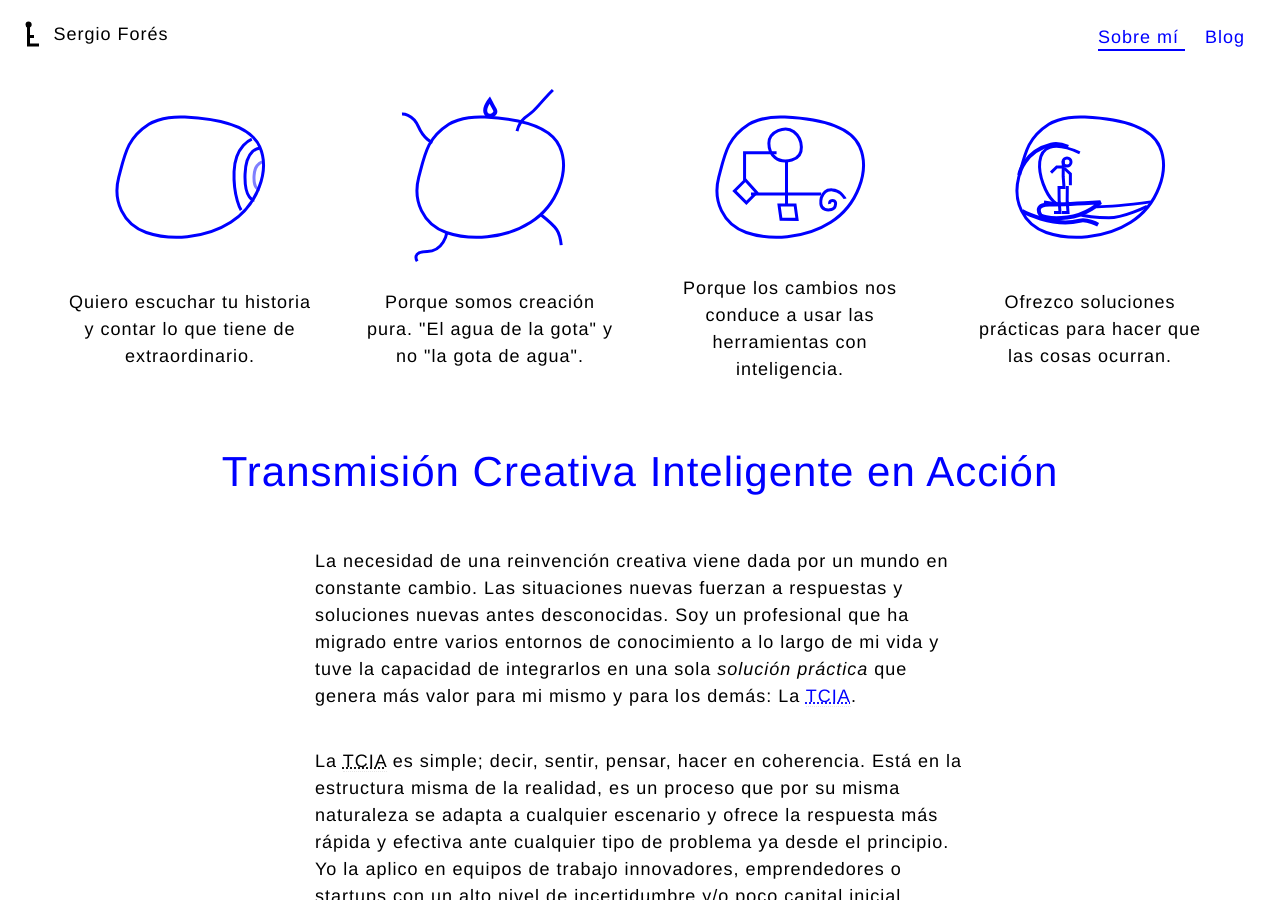
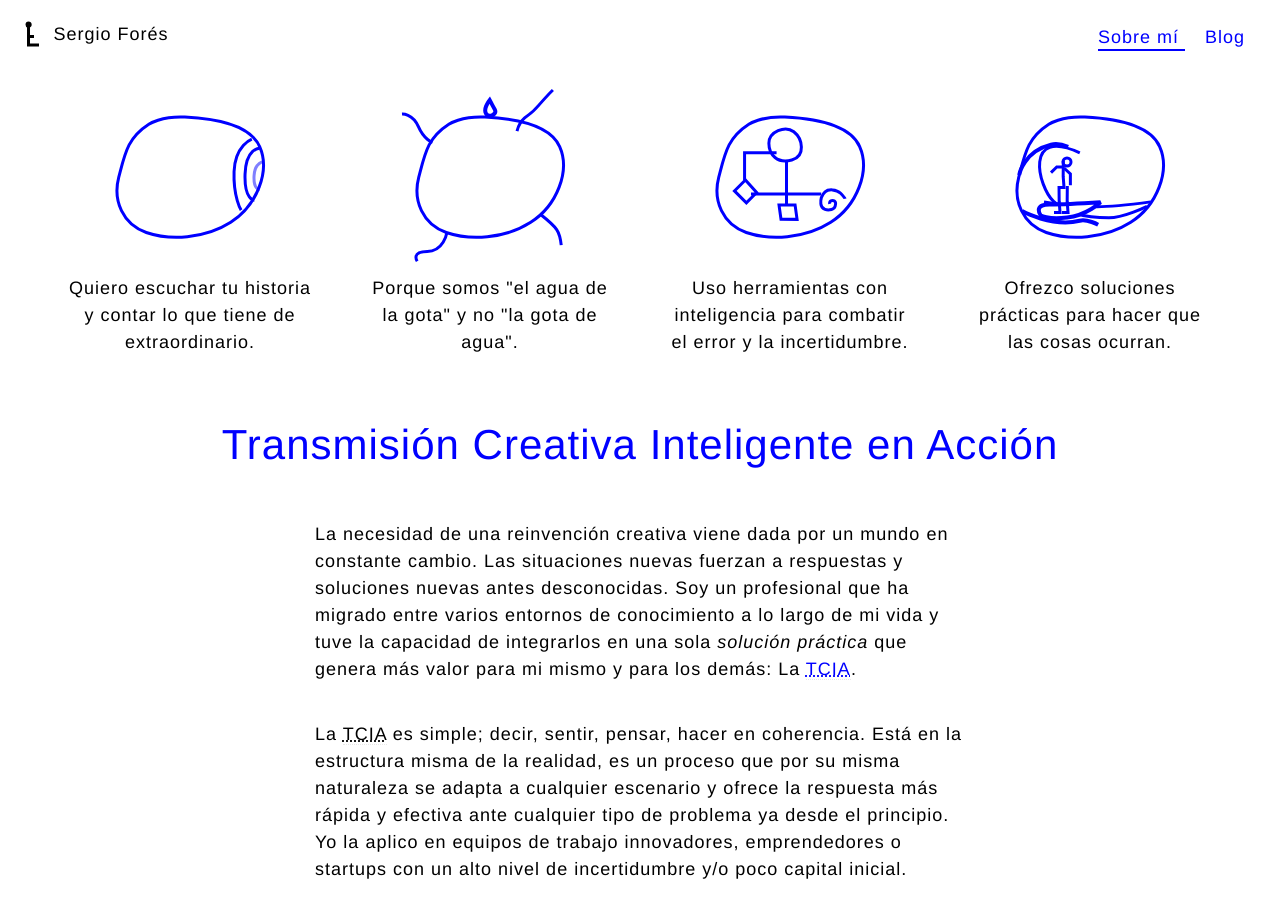
Before and after one commit to t0t/deprecated-personal-portfolio, a Jekyll site: the page built from index.html, in a window 1280 px wide and 900 px high. Built offline with Jekyll 4.4.1, drawn with Linux system fonts in a browser that asks for light colours.

```diff
--- a/index.html
+++ b/index.html
@@ -11,7 +11,9 @@
 
 <article>
 
+
   <div class="Dsph__wrap">
+
     <div class="Dsph__item">
     	<span class="Dsph__decir"></span>
       <p>Quiero escuchar tu historia y contar lo que tiene de extraordinario.</p>
@@ -19,19 +21,22 @@
 
     <div class="Dsph__item">
     	<span class="Dsph__sentir"></span>
-      <p>Porque somos creación pura. "El agua de la gota" y no "la gota de agua".</p>
+      <p>Porque somos "el agua de la gota" y no "la gota de agua".</p>
     </div>
 
     <div class="Dsph__item">
     	<span class="Dsph__pensar"></span>
-      <p>Porque los cambios nos conduce a usar las herramientas con inteligencia.</p>
+      <p>Uso herramientas con inteligencia para combatir el error y la incertidumbre.</p>
     </div>
 
     <div class="Dsph__item">
     	<span class="Dsph__hacer"></span>
       <p>Ofrezco soluciones prácticas para hacer que las cosas ocurran.</p>
     </div>
+
   </div>
+
+
 
   <h1 class="site-title">
     Transmisión Creativa Inteligente en Acción
```
